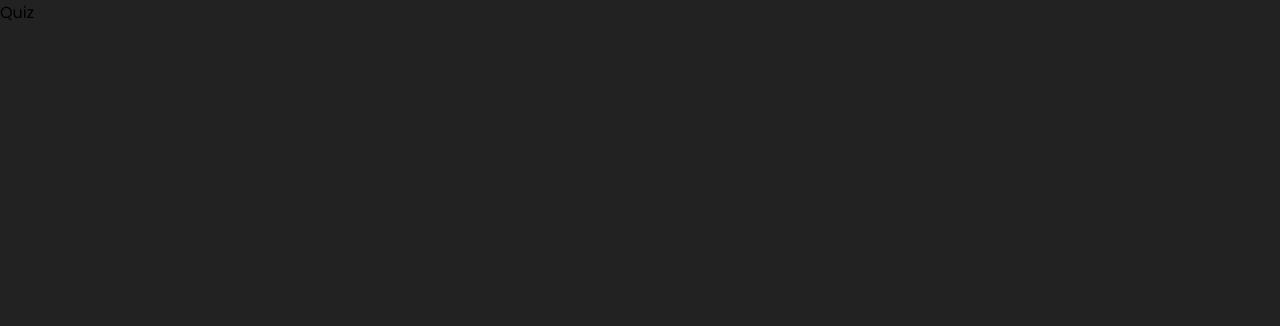
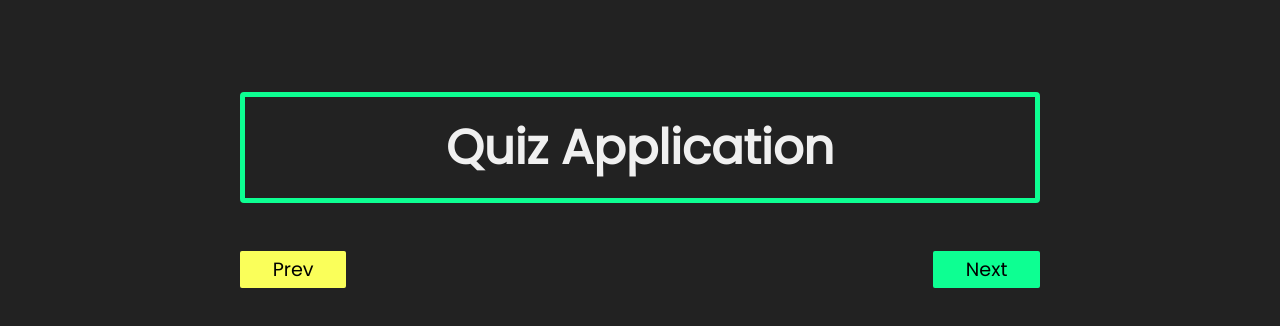
Before and after one commit to badejayo/OnesAndZeroes, a React (Create React App) app in the folder OnesAndZeroes_frontend/: page /quiz in a window 1280 px wide. Shown: the top 326 px of the page. Built offline with nearby package versions, Linux system fonts and the light colour scheme.

Commit message:
Quiz Component

```diff
--- a/OnesAndZeroes_frontend/src/components/Quiz.js
+++ b/OnesAndZeroes_frontend/src/components/Quiz.js
@@ -1,7 +1,26 @@
 import React from 'react'
 
 export default function Quiz() {
+
+
+    function onNext(){
+        console.log('On next click')
+    }
+
+    function onPrev(){
+        console.log('On onPrev click')
+    }
+
   return (
-    <div>Quiz</div>
+    <div className='container'>
+        <h1 className='title text-light'>Quiz Application</h1>
+
+        {/* display questions */}
+
+        <div className='grid'>
+            <button className='btn prev' onClick={onPrev}>Prev</button>
+            <button className='btn next' onClick={onNext}>Next</button>
+        </div>
+    </div>
   )
 }
```
